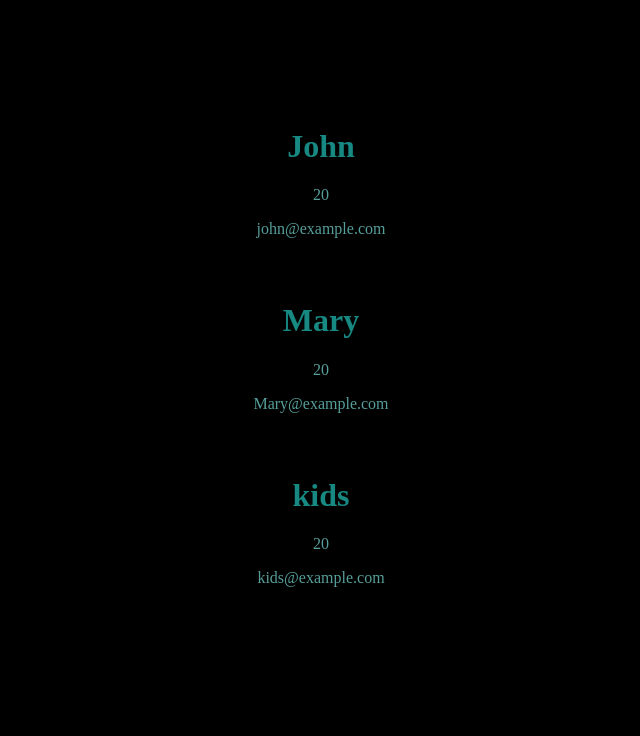
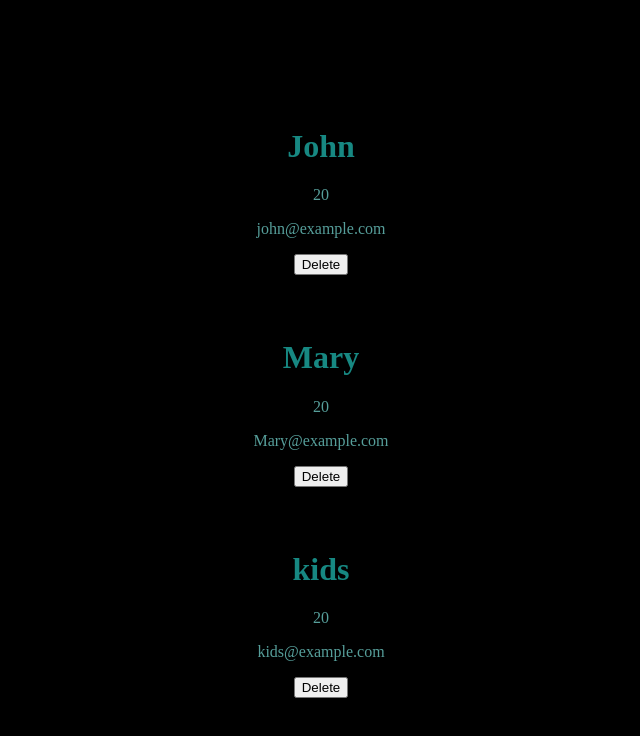
Before and after one commit to wrlakshan/svelte-app, a SvelteKit app: page / in a window 1280 px wide. Shown: the top 736 px of the page, without its empty margins (319-959 px from the left). Built offline with nearby package versions, Linux system fonts and the light colour scheme.

Commit message:
Inline Event Handlers

```diff
--- a/src/routes/+page.svelte
+++ b/src/routes/+page.svelte
@@ -4,6 +4,12 @@
 		{ id: 2, name: 'Mary', age: 20, email: 'Mary@example.com' },
 		{ id: 3, name: 'kids', age: 20, email: 'kids@example.com' }
 	];
+
+	function deletePerson(e, id) {
+		peoples = peoples.filter((person) => person.id !== id);
+		console.log(e);
+	}
+	$: console.log(peoples);
 </script>
 
 <main>
@@ -12,6 +18,7 @@
 			<h1>{person.name}</h1>
 			<p>{person.age}</p>
 			<p>{person.email}</p>
+			<button on:click={(e) => deletePerson(e, person.id)}>Delete</button>
 		</div>
 	{:else}
 		<div>
```
